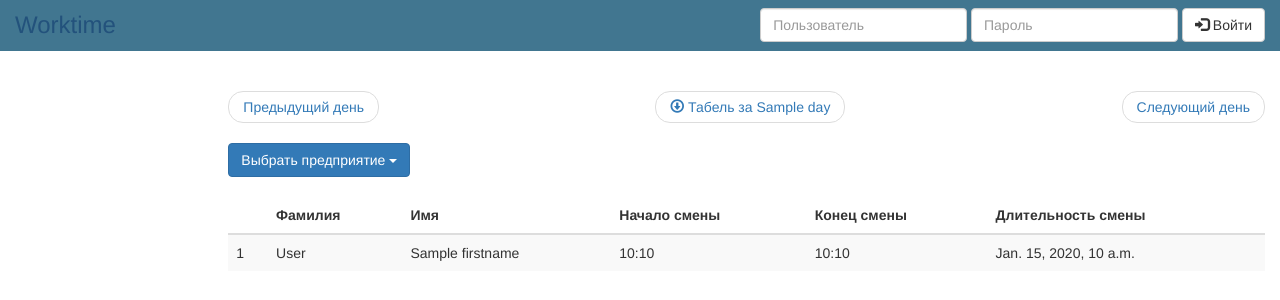
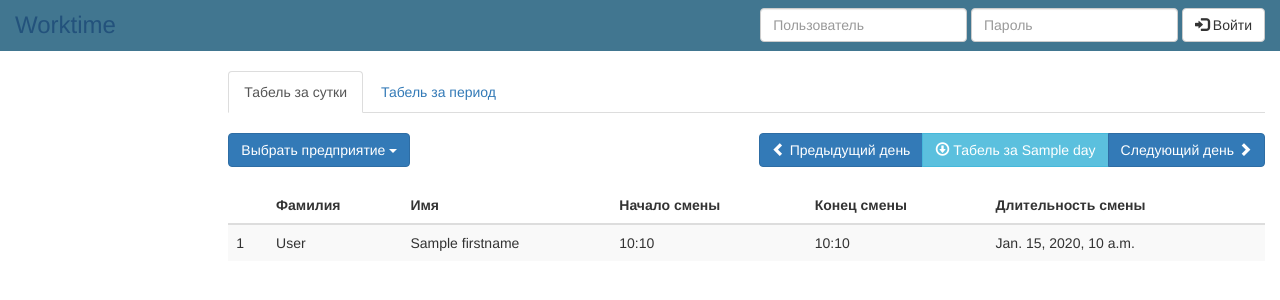
Before and after one commit to jerrye24/worktime, a Django app: template templates/worktime/tabel.html in a window 1280 px wide. Shown: the top 300 px of the page. Run offline with Django 3.2, Linux system fonts and the light colour scheme; the template is opened without the code that fills it: most values are stand-ins (such as "Sample title", 1, 10 or a date in 2020); some libraries are stand-ins or nearby versions.

Commit message:
8.09.2017

```diff
--- a/templates/worktime/base.html
+++ b/templates/worktime/base.html
@@ -17,6 +17,11 @@
 	</head>
 
 	<body>
+
+    {% now "Y" as current_year %}
+    {% now "m" as current_month %}
+    {% now "d" as current_day %}
+
 		<nav class='navbar navbar-static-top'>
 			<div class='container-fluid'>
 				<div class='navbar-header'>
--- a/templates/worktime/employee.html
+++ b/templates/worktime/employee.html
@@ -6,7 +6,7 @@
 {% block content %}
 
     {% block alphabet %}
-        {% include 'worktime/alphabet.html' %}
+        {% include 'worktime/toolbar.html' %}
     {% endblock %}
 
     <table class='table table-striped tablesorter'>
--- a/templates/worktime/menu.html
+++ b/templates/worktime/menu.html
@@ -1,8 +1,4 @@
 {% block menu %}
-
-{% now "Y" as current_year %}
-{% now "m" as current_month %}
-{% now "d" as current_day %}
 
 {% if user.is_authenticated %}
     <div class='col-sm-3 col-md-2 sidebar'>
@@ -12,16 +8,16 @@
                     <span class='glyphicon glyphicon-home'></span>  Начальная страница
                 </a>
             </li>
-            <li class={% if 'tabel' in request.path and not 'tabel_period' in request.path %}'active'{% endif %}>
-                <a href='{% url 'tabel' year=current_year month=current_month day=current_day %}'>
-                    <span class='glyphicon glyphicon-calendar'></span>  Табель за сутки
+            <li class={% if 'tabel' in request.path %}'active'{% endif %}>
+                <a href='{% url 'tabel' current_year current_month current_day %}'>
+                    <span class='glyphicon glyphicon-calendar'></span>  Табель
                 </a>
             </li>
-            <li class={% if 'tabel_period' in request.path %}'active'{% endif %}>
-                <a href='{% url 'tabel_period_form' %}'>
-                    <span class='glyphicon glyphicon-calendar'></span>  Табель за период
-                </a>
-            </li>
+{#            <li class={% if 'tabel_period' in request.path %}'active'{% endif %}>#}
+{#                <a href='{% url 'tabel_period_form' %}'>#}
+{#                    <span class='glyphicon glyphicon-calendar'></span>  Табель за период#}
+{#                </a>#}
+{#            </li>#}
             <li class={% if 'employee' in request.path and not 'employee_create' in request.path %}'active'{% endif %}>
                 <a href='{% url 'employee' %}'>
                     <span class='glyphicon glyphicon-user'></span>  Сотрудники
--- a/templates/worktime/tabel.html
+++ b/templates/worktime/tabel.html
@@ -5,18 +5,24 @@
 
 {% block content %}
 
-    <nav>
-        <ul class='pager'>
-        <li class='previous'><a href='{% url 'tabel' previous_day.year previous_day.month previous_day.day %}'>Предыдущий день</a></li>
-        <li><a href='{% url 'export_xlsx' day.year day.month day.day %}'>
-            <span class='glyphicon glyphicon-download'></span>  Табель за {{ day }}
-        </a></li>
-        <li class='next'><a href='{% url 'tabel' next_day.year next_day.month next_day.day %}'>Следующий день</a></li>
-        </ul>
-    </nav>
+    <ul class="nav nav-tabs">
+        <li role="presentation" class="active"><a href="{% url 'tabel' current_year current_month current_day %}"> Табель за сутки</a></li>
+        <li role="presentation"><a href="{% url 'tabel_period_form' %}">Табель за период</a></li>
+    </ul>
+    <br>
+
+{#    <nav>#}
+{#        <ul class='pager'>#}
+{#        <li class='previous'><a href='{% url 'tabel' previous_day.year previous_day.month previous_day.day %}'>Предыдущий день</a></li>#}
+{#        <li><a href='{% url 'export_xlsx' day.year day.month day.day %}'>#}
+{#            <span class='glyphicon glyphicon-download'></span>  Табель за {{ day }}#}
+{#        </a></li>#}
+{#        <li class='next'><a href='{% url 'tabel' next_day.year next_day.month next_day.day %}'>Следующий день</a></li>#}
+{#        </ul>#}
+{#    </nav>#}
 
     {% block alphabet %}
-        {% include 'worktime/alphabet.html' %}
+        {% include 'worktime/toolbar.html' %}
     {% endblock %}
 
     <table class='table table-striped tablesorter'>
--- a/templates/worktime/tabel_form.html
+++ b/templates/worktime/tabel_form.html
@@ -3,6 +3,12 @@
 {% block title %}Выбор периода и сотрудника{% endblock %}
 
 {% block content %}
+
+    <ul class="nav nav-tabs">
+        <li role="presentation"><a href="{% url 'tabel' current_year current_month current_day %}"> Табель за сутки</a></li>
+        <li role="presentation" class="active"><a href="{% url 'tabel_period_form' %}">Табель за период</a></li>
+    </ul>
+
 	<div class="row">
 		<div class="col-md-offset-4 col-lg-offset-4 col-md-4 col-lg-4">
 			<h3>Выбрать сотрудника и период</h3>
--- a/templates/worktime/tabel_period.html
+++ b/templates/worktime/tabel_period.html
@@ -3,6 +3,11 @@
 {% block title %}Табель за период{% endblock %}
 
 {% block content %}
+
+    <ul class="nav nav-tabs">
+        <li role="presentation"><a href="{% url 'tabel' current_year current_month current_day %}"> Табель за сутки</a></li>
+        <li role="presentation" class="active"><a href="{% url 'tabel_period_form' %}">Табель за период</a></li>
+    </ul>
 
     <h3>Табель сотрудника: <span class='text-primary'>{{ employee }}</span> с {{ start|date:'j b Y' }} по {{ end|date:'j b Y' }}</h3>
     <table class='table table-striped'>
--- a/templates/worktime/alphabet.html
+++ b/templates/worktime/toolbar.html
@@ -3,7 +3,7 @@
     {% with letters='АБВГДЕЖЗИКЛМНОПРСТУФХЦЧШЩЭЮЯ' %}
 
         <div class="btn-toolbar">
-        {% if 'tabel' not in request.path %}
+        {% if 'employee' in request.path %}
             <div class="btn-group">
             {% for i in letters %}
                 <a href="?lastname={{ i }}" class="btn btn-default">{{ i }}</a>
@@ -21,6 +21,21 @@
                     {% endfor %}
                 </ul>
             </div>
+
+        {% if 'tabel' in request.path %}
+            <div class="btn-group pull-right">
+                <a class="btn btn-primary" href='{% url 'tabel' previous_day.year previous_day.month previous_day.day %}'>
+                    <span class="glyphicon glyphicon-chevron-left"></span> Предыдущий день
+                </a>
+                <a class="btn btn-info" href='{% url 'export_xlsx' day.year day.month day.day %}'>
+                    <span class='glyphicon glyphicon-download'></span>  Табель за {{ day }}
+                </a>
+                <a class="btn btn-primary" href='{% url 'tabel' next_day.year next_day.month next_day.day %}'>
+                    Следующий день <span class="glyphicon glyphicon-chevron-right"></span>
+                </a>
+            </div>
+        {% endif %}
+
         </div>
 
     {% endwith %}
--- a/worktime/forms.py
+++ b/worktime/forms.py
@@ -21,6 +21,7 @@ class AddCssClass(forms.Form):
 class PeriodForm(AddCssClass):
 
     employee = forms.ModelChoiceField(queryset=Employee.objects.all().only('id', 'lastname'), label=u'Сотрудник')
+    # employee = forms.CharField(widget=DatepickerWidget, label=u'Сотрудник')
     period = forms.CharField(widget=DatepickerWidget, label=u'Период')
 
     def clean_period(self):
--- a/worktime_project/urls.py
+++ b/worktime_project/urls.py
@@ -30,8 +30,7 @@ urlpatterns = [
     url(r'^employee/$', employee_view, name='employee'),
     url(r'^employee_create/$', employee_create_view, name='employee_create'),
     url(r'^employee_update/(?P<pk>\d+)/$', employee_update_view, name='employee_update'),
-    url(r'^employee_delete/(?P<pk>\d+)/$', EmployeeDeleteView.as_view(success_url='/employee/'),
-        name='employee_delete'),
+    url(r'^employee_delete/(?P<pk>\d+)/$', EmployeeDeleteView.as_view(success_url='/employee/'), name='employee_delete'),
     url(r'^export_xlsx/(?P<year>\d+)/(?P<month>\d+)/(?P<day>\d+)/$', export_xlsx, name='export_xlsx'),
 ]
 
```
